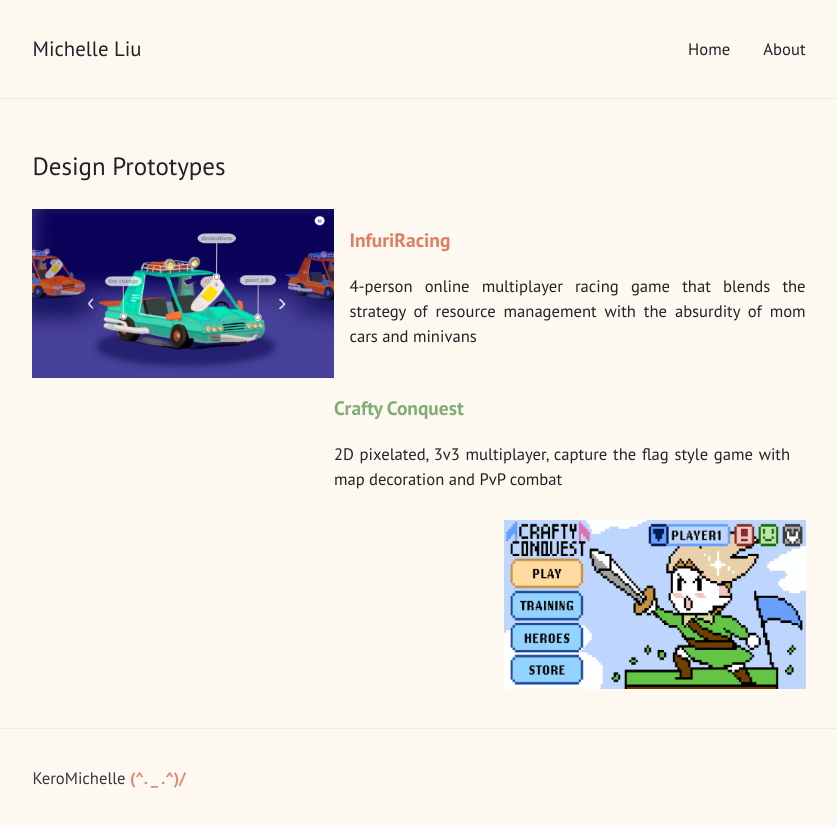
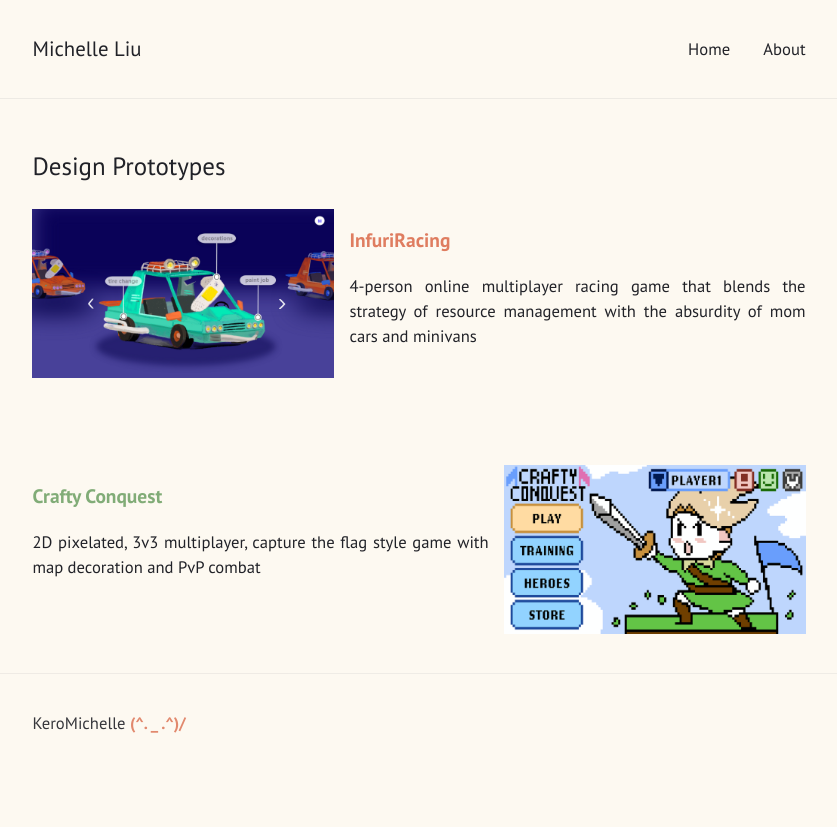
Before and after one commit to KeroMichelle/KeroMichelle.github.io, a Jekyll site: the page built from prototypes.html, in a window 1280 px wide. Shown: the top 827 px of the page, without its empty margins (221-1058 px from the left). Built offline with Jekyll 4.4.1, drawn with Linux system fonts in a browser that asks for light colours.

Commit message:
prototype separate into two articles test

```diff
--- a/prototypes.html
+++ b/prototypes.html
@@ -8,7 +8,6 @@ layout: default
 
 <h2>Design Prototypes</h2>
 
-<p>
 <div class="containerprototypeleft1">
   <img src="/assets/images/infuriracing.png" alt="infuriracing" class="image">
 </div>
@@ -18,9 +17,10 @@ layout: default
   <h3><orange><b>InfuriRacing</b></orange></h3>
   <p>4-person online multiplayer racing game that blends the strategy of resource management with the absurdity of mom cars and minivans</p>
 </div>
-</p>
 
-<br>
+</article>
+
+<article>
 
 <p>
 <div class="containerprototypeleft2">
```
